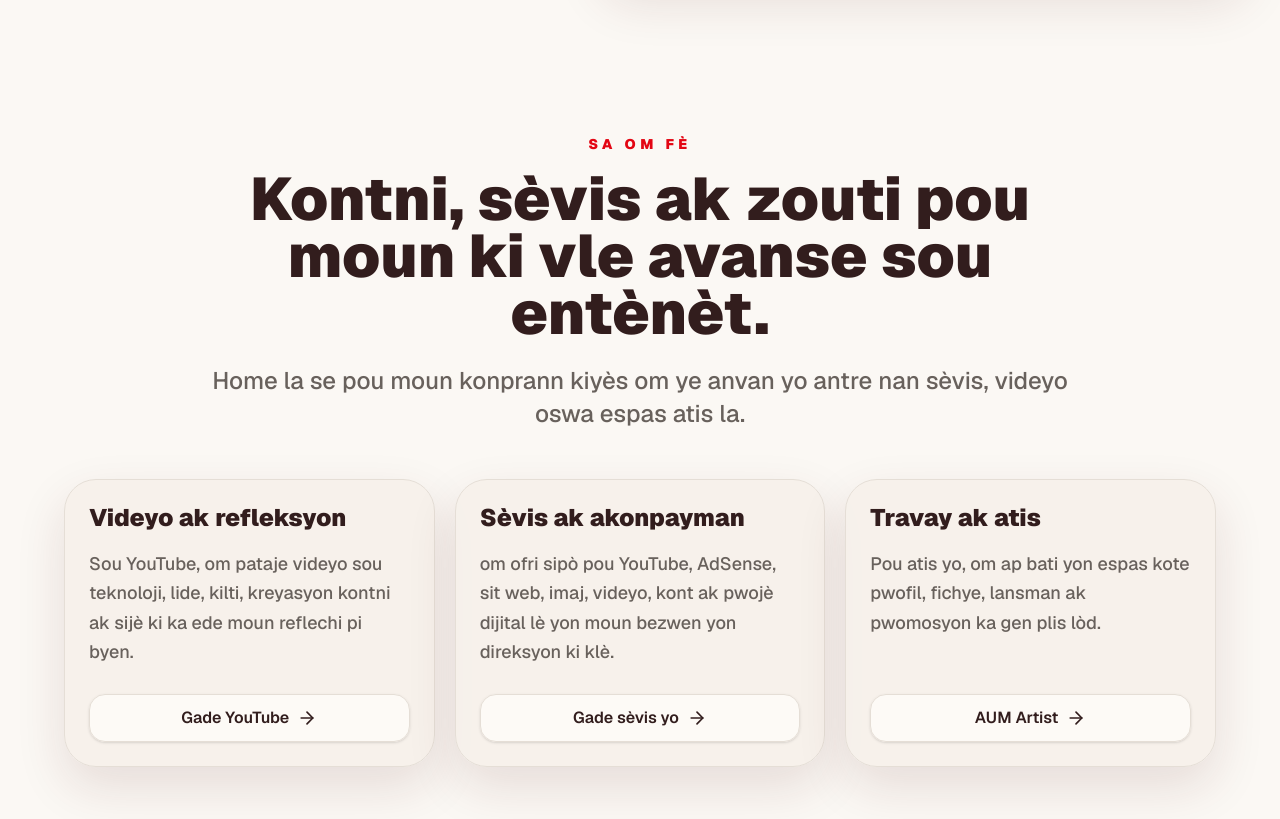
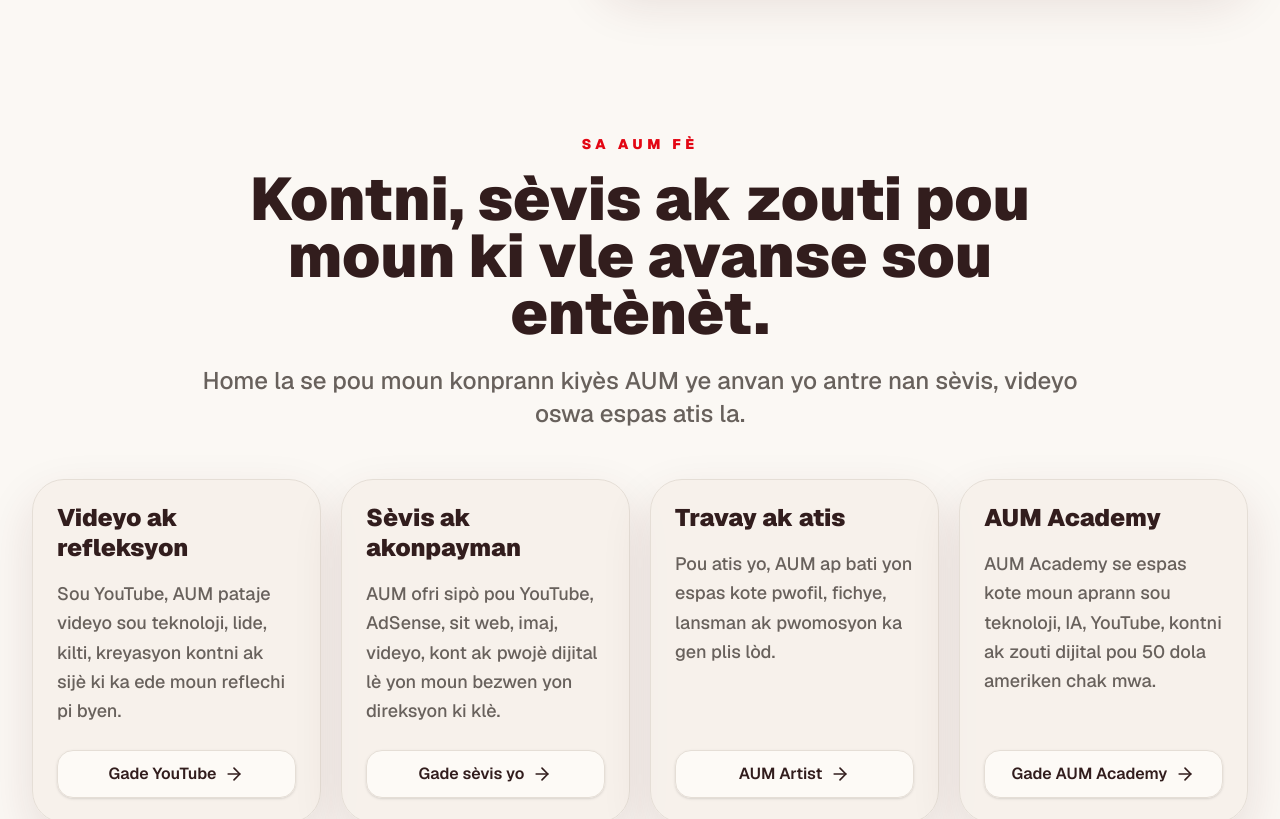
Before and after one commit to aumdevs/aumprodz, a Next.js app: page / in a window 1280 px wide. Shown: the part 1300-2119 px from the top of the page. Built offline with nearby package versions, Linux system fonts and the light colour scheme; no server answers.

Commit message:
Add AUM Academy card to home

```diff
--- a/src/app/(public)/page.tsx
+++ b/src/app/(public)/page.tsx
@@ -11,6 +11,9 @@
 export const dynamic = "force-dynamic";
 
 type HomeCopy = {
+  academyCta: string;
+  academyText: string;
+  academyTitle: string;
   aboutEyebrow: string;
   aboutText: string;
   aboutTitle: string;
@@ -35,13 +38,17 @@
 
 const copyByLocale: Record<AppLocale, HomeCopy> = {
   ht: {
-    aboutEyebrow: "Ki moun ki om?",
-    aboutTitle: "om se Bendjy, kreyatè ki dèyè AUM PRODZ.",
+    academyCta: "Gade AUM Academy",
+    academyText:
+      "AUM Academy se espas kote moun aprann sou teknoloji, IA, YouTube, kontni ak zouti dijital pou 50 dola ameriken chak mwa.",
+    academyTitle: "AUM Academy",
+    aboutEyebrow: "Ki moun ki AUM?",
+    aboutTitle: "AUM se Bendjy, kreyatè ki dèyè AUM PRODZ.",
     aboutText:
       "Mwen kreye videyo, eksperyans dijital ak sèvis pratik pou ede kominote ayisyèn nan konprann teknoloji, kontni, YouTube, mizik ak biznis sou entènèt ak plis klè.",
     artistCta: "AUM Artist",
     artistText:
-      "Pou atis yo, om ap bati yon espas kote pwofil, fichye, lansman ak pwomosyon ka gen plis lòd.",
+      "Pou atis yo, AUM ap bati yon espas kote pwofil, fichye, lansman ak pwomosyon ka gen plis lòd.",
     artistTitle: "Travay ak atis",
     heroLineOne: "Rete konekte",
     heroLineTwo: "ak aum",
@@ -49,26 +56,30 @@
     modelIntro: "Aprann sou",
     servicesCta: "Gade sèvis yo",
     servicesText:
-      "om ofri sipò pou YouTube, AdSense, sit web, imaj, videyo, kont ak pwojè dijital lè yon moun bezwen yon direksyon ki klè.",
+      "AUM ofri sipò pou YouTube, AdSense, sit web, imaj, videyo, kont ak pwojè dijital lè yon moun bezwen yon direksyon ki klè.",
     servicesTitle: "Sèvis ak akonpayman",
     startCta: "Aprann plis",
-    workEyebrow: "Sa om fè",
+    workEyebrow: "Sa AUM fè",
     workText:
-      "Home la se pou moun konprann kiyès om ye anvan yo antre nan sèvis, videyo oswa espas atis la.",
+      "Home la se pou moun konprann kiyès AUM ye anvan yo antre nan sèvis, videyo oswa espas atis la.",
     workTitle: "Kontni, sèvis ak zouti pou moun ki vle avanse sou entènèt.",
     youtubeCta: "Gade YouTube",
     youtubeText:
-      "Sou YouTube, om pataje videyo sou teknoloji, lide, kilti, kreyasyon kontni ak sijè ki ka ede moun reflechi pi byen.",
+      "Sou YouTube, AUM pataje videyo sou teknoloji, lide, kilti, kreyasyon kontni ak sijè ki ka ede moun reflechi pi byen.",
     youtubeTitle: "Videyo ak refleksyon",
   },
   es: {
-    aboutEyebrow: "¿Quién es om?",
-    aboutTitle: "om es Bendjy, el creador detrás de AUM PRODZ.",
+    academyCta: "Ver AUM Academy",
+    academyText:
+      "AUM Academy será el espacio para aprender sobre tecnología, IA, YouTube, contenido y herramientas digitales por 50 dólares al mes.",
+    academyTitle: "AUM Academy",
+    aboutEyebrow: "¿Quién es AUM?",
+    aboutTitle: "AUM es Bendjy, el creador detrás de AUM PRODZ.",
     aboutText:
       "Creo videos, experiencias digitales y servicios prácticos para ayudar a la comunidad haitiana a entender mejor la tecnología, el contenido, YouTube, la música y los negocios en internet.",
     artistCta: "AUM Artist",
     artistText:
-      "Para artistas, om está construyendo un espacio donde perfil, archivos, lanzamientos y promoción tengan más orden.",
+      "Para artistas, AUM está construyendo un espacio donde perfil, archivos, lanzamientos y promoción tengan más orden.",
     artistTitle: "Trabajo con artistas",
     heroLineOne: "Mantente al día",
     heroLineTwo: "con aum",
@@ -76,26 +87,30 @@
     modelIntro: "Aprende sobre",
     servicesCta: "Ver servicios",
     servicesText:
-      "om ofrece apoyo para YouTube, AdSense, páginas web, imagen, video, cuentas y proyectos digitales cuando alguien necesita una dirección clara.",
+      "AUM ofrece apoyo para YouTube, AdSense, páginas web, imagen, video, cuentas y proyectos digitales cuando alguien necesita una dirección clara.",
     servicesTitle: "Servicios y acompañamiento",
     startCta: "Saber más",
-    workEyebrow: "Qué hace om",
+    workEyebrow: "Qué hace AUM",
     workText:
-      "El home existe para que la persona entienda quién es om antes de entrar a servicios, videos o al espacio de artistas.",
+      "El home existe para que la persona entienda quién es AUM antes de entrar a servicios, videos o al espacio de artistas.",
     workTitle: "Contenido, servicios y herramientas para avanzar en internet.",
     youtubeCta: "Ver YouTube",
     youtubeText:
-      "En YouTube, om comparte videos sobre tecnología, ideas, cultura, creación de contenido y temas que ayudan a pensar mejor.",
+      "En YouTube, AUM comparte videos sobre tecnología, ideas, cultura, creación de contenido y temas que ayudan a pensar mejor.",
     youtubeTitle: "Videos y reflexión",
   },
   en: {
-    aboutEyebrow: "Who is om?",
-    aboutTitle: "om is Bendjy, the creator behind AUM PRODZ.",
+    academyCta: "View AUM Academy",
+    academyText:
+      "AUM Academy will be the space to learn about technology, AI, YouTube, content and digital tools for 50 dollars a month.",
+    academyTitle: "AUM Academy",
+    aboutEyebrow: "Who is AUM?",
+    aboutTitle: "AUM is Bendjy, the creator behind AUM PRODZ.",
     aboutText:
       "I create videos, digital experiences and practical services to help the Haitian community understand technology, content, YouTube, music and online business with more clarity.",
     artistCta: "AUM Artist",
     artistText:
-      "For artists, om is building a space where profiles, files, releases and promotion can stay more organized.",
+      "For artists, AUM is building a space where profiles, files, releases and promotion can stay more organized.",
     artistTitle: "Work with artists",
     heroLineOne: "Stay up to date",
     heroLineTwo: "with aum",
@@ -103,26 +118,30 @@
     modelIntro: "Learn about",
     servicesCta: "View services",
     servicesText:
-      "om offers support for YouTube, AdSense, websites, image, video, accounts and digital projects when someone needs clear direction.",
+      "AUM offers support for YouTube, AdSense, websites, image, video, accounts and digital projects when someone needs clear direction.",
     servicesTitle: "Services and guidance",
     startCta: "Learn more",
-    workEyebrow: "What om does",
+    workEyebrow: "What AUM does",
     workText:
-      "The home page is here so people understand who om is before entering services, videos or the artist space.",
+      "The home page is here so people understand who AUM is before entering services, videos or the artist space.",
     workTitle: "Content, services and tools for people moving forward online.",
     youtubeCta: "View YouTube",
     youtubeText:
-      "On YouTube, om shares videos about technology, ideas, culture, content creation and subjects that help people think more clearly.",
+      "On YouTube, AUM shares videos about technology, ideas, culture, content creation and subjects that help people think more clearly.",
     youtubeTitle: "Videos and reflection",
   },
   fr: {
-    aboutEyebrow: "Qui est om?",
-    aboutTitle: "om est Bendjy, le créateur derrière AUM PRODZ.",
+    academyCta: "Voir AUM Academy",
+    academyText:
+      "AUM Academy sera l'espace pour apprendre la technologie, l'IA, YouTube, le contenu et les outils digitaux pour 50 dollars par mois.",
+    academyTitle: "AUM Academy",
+    aboutEyebrow: "Qui est AUM?",
+    aboutTitle: "AUM est Bendjy, le créateur derrière AUM PRODZ.",
     aboutText:
       "Je crée des vidéos, des expériences digitales et des services pratiques pour aider la communauté haïtienne à mieux comprendre la technologie, le contenu, YouTube, la musique et les projets en ligne.",
     artistCta: "AUM Artist",
     artistText:
-      "Pour les artistes, om construit un espace où profil, fichiers, sorties et promotion peuvent être mieux organisés.",
+      "Pour les artistes, AUM construit un espace où profil, fichiers, sorties et promotion peuvent être mieux organisés.",
     artistTitle: "Travail avec les artistes",
     heroLineOne: "Restez à jour",
     heroLineTwo: "avec aum",
@@ -130,26 +149,30 @@
     modelIntro: "Apprenez sur",
     servicesCta: "Voir les services",
     servicesText:
-      "om propose un accompagnement pour YouTube, AdSense, sites web, image, vidéo, comptes et projets digitaux quand une personne a besoin d'une direction claire.",
+      "AUM propose un accompagnement pour YouTube, AdSense, sites web, image, vidéo, comptes et projets digitaux quand une personne a besoin d'une direction claire.",
     servicesTitle: "Services et accompagnement",
     startCta: "En savoir plus",
-    workEyebrow: "Ce que fait om",
+    workEyebrow: "Ce que fait AUM",
     workText:
-      "La page d'accueil sert à comprendre qui est om avant d'entrer dans les services, les vidéos ou l'espace artiste.",
+      "La page d'accueil sert à comprendre qui est AUM avant d'entrer dans les services, les vidéos ou l'espace artiste.",
     workTitle: "Contenu, services et outils pour avancer en ligne.",
     youtubeCta: "Voir YouTube",
     youtubeText:
-      "Sur YouTube, om partage des vidéos sur la technologie, les idées, la culture, la création de contenu et des sujets qui aident à mieux réfléchir.",
+      "Sur YouTube, AUM partage des vidéos sur la technologie, les idées, la culture, la création de contenu et des sujets qui aident à mieux réfléchir.",
     youtubeTitle: "Vidéos et réflexion",
   },
   pt: {
-    aboutEyebrow: "Quem é om?",
-    aboutTitle: "om é Bendjy, o criador por trás da AUM PRODZ.",
+    academyCta: "Ver AUM Academy",
+    academyText:
+      "AUM Academy será o espaço para aprender sobre tecnologia, IA, YouTube, conteúdo e ferramentas digitais por 50 dólares por mês.",
+    academyTitle: "AUM Academy",
+    aboutEyebrow: "Quem é AUM?",
+    aboutTitle: "AUM é Bendjy, o criador por trás da AUM PRODZ.",
     aboutText:
       "Eu crio vídeos, experiências digitais e serviços práticos para ajudar a comunidade haitiana a entender melhor tecnologia, conteúdo, YouTube, música e projetos online.",
     artistCta: "AUM Artist",
     artistText:
-      "Para artistas, om está construindo um espaço onde perfil, arquivos, lançamentos e promoção tenham mais organização.",
+      "Para artistas, AUM está construindo um espaço onde perfil, arquivos, lançamentos e promoção tenham mais organização.",
     artistTitle: "Trabalho com artistas",
     heroLineOne: "Fique em dia",
     heroLineTwo: "com aum",
@@ -157,16 +180,16 @@
     modelIntro: "Aprenda sobre",
     servicesCta: "Ver serviços",
     servicesText:
-      "om oferece apoio para YouTube, AdSense, sites, imagem, vídeo, contas e projetos digitais quando alguém precisa de uma direção clara.",
+      "AUM oferece apoio para YouTube, AdSense, sites, imagem, vídeo, contas e projetos digitais quando alguém precisa de uma direção clara.",
     servicesTitle: "Serviços e acompanhamento",
     startCta: "Saber mais",
-    workEyebrow: "O que om faz",
+    workEyebrow: "O que AUM faz",
     workText:
-      "A home existe para que a pessoa entenda quem é om antes de entrar nos serviços, vídeos ou espaço de artistas.",
+      "A home existe para que a pessoa entenda quem é AUM antes de entrar nos serviços, vídeos ou espaço de artistas.",
     workTitle: "Conteúdo, serviços e ferramentas para avançar na internet.",
     youtubeCta: "Ver YouTube",
     youtubeText:
-      "No YouTube, om compartilha vídeos sobre tecnologia, ideias, cultura, criação de conteúdo e temas que ajudam as pessoas a pensar melhor.",
+      "No YouTube, AUM compartilha vídeos sobre tecnologia, ideias, cultura, criação de conteúdo e temas que ajudam as pessoas a pensar melhor.",
     youtubeTitle: "Vídeos e reflexão",
   },
 };
@@ -228,7 +251,7 @@
             {copy.heroPrice}
           </p>
           <div className="mt-8 flex flex-col items-center gap-3 sm:flex-row">
-            <Link href="#quien-es-om" className={cn(buttonVariants({ size: "lg" }))}>
+            <Link href="#quien-es-aum" className={cn(buttonVariants({ size: "lg" }))}>
               {copy.startCta}
               <ArrowRight className="size-5" />
             </Link>
@@ -238,14 +261,14 @@
 
       <AboutAumSection copy={copy} />
 
-      <OmWorkSection copy={copy} />
+      <AumWorkSection copy={copy} />
     </>
   );
 }
 
 function AboutAumSection({ copy }: { copy: HomeCopy }) {
   return (
-    <section id="quien-es-om" className="public-section-tight scroll-mt-28">
+    <section id="quien-es-aum" className="public-section-tight scroll-mt-28">
       <div className="public-shell">
         <div className="grid items-center gap-10 lg:grid-cols-[0.9fr_1.1fr]">
           <div className="max-w-2xl">
@@ -275,7 +298,7 @@
   );
 }
 
-function OmWorkSection({ copy }: { copy: HomeCopy }) {
+function AumWorkSection({ copy }: { copy: HomeCopy }) {
   const paths = [
     {
       cta: copy.youtubeCta,
@@ -295,6 +318,12 @@
       text: copy.artistText,
       title: copy.artistTitle,
     },
+    {
+      cta: copy.academyCta,
+      href: "/contacto",
+      text: copy.academyText,
+      title: copy.academyTitle,
+    },
   ];
 
   return (
@@ -312,7 +341,7 @@
           </p>
         </div>
 
-        <div className="mx-auto mt-12 grid max-w-6xl gap-5 md:grid-cols-3">
+        <div className="mx-auto mt-12 grid max-w-7xl gap-5 md:grid-cols-2 xl:grid-cols-4">
           {paths.map((item) => (
             <article
               key={item.href}
```
